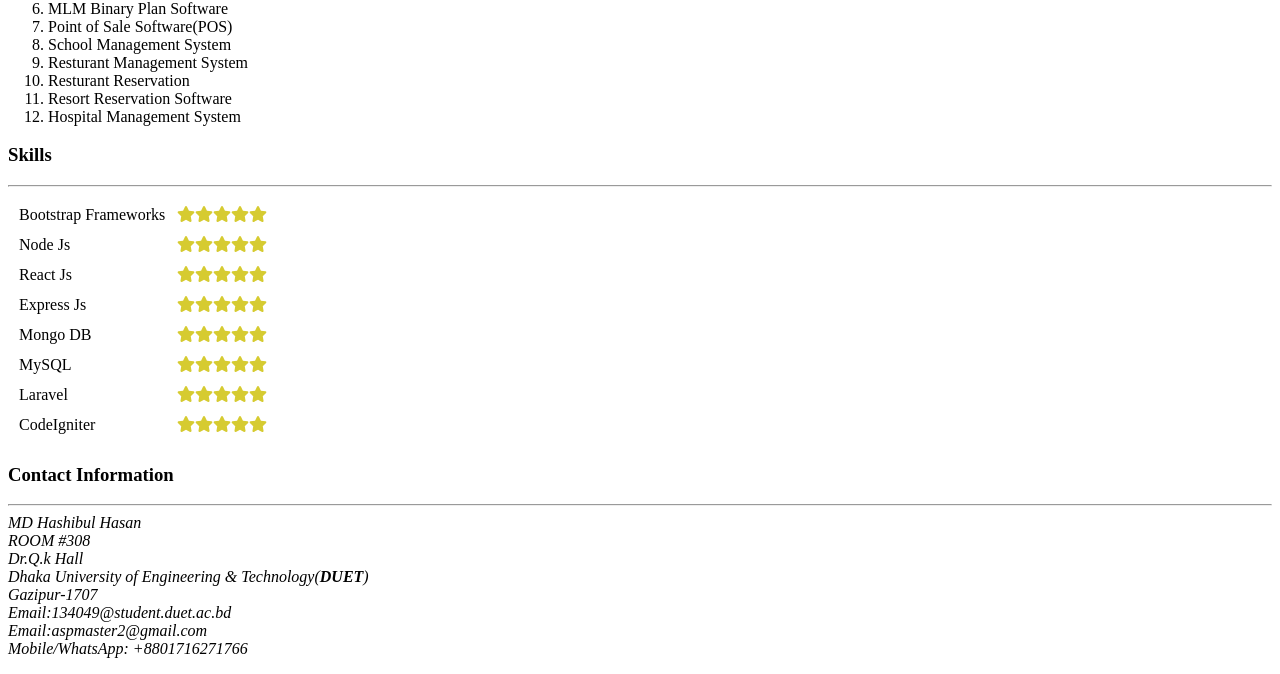
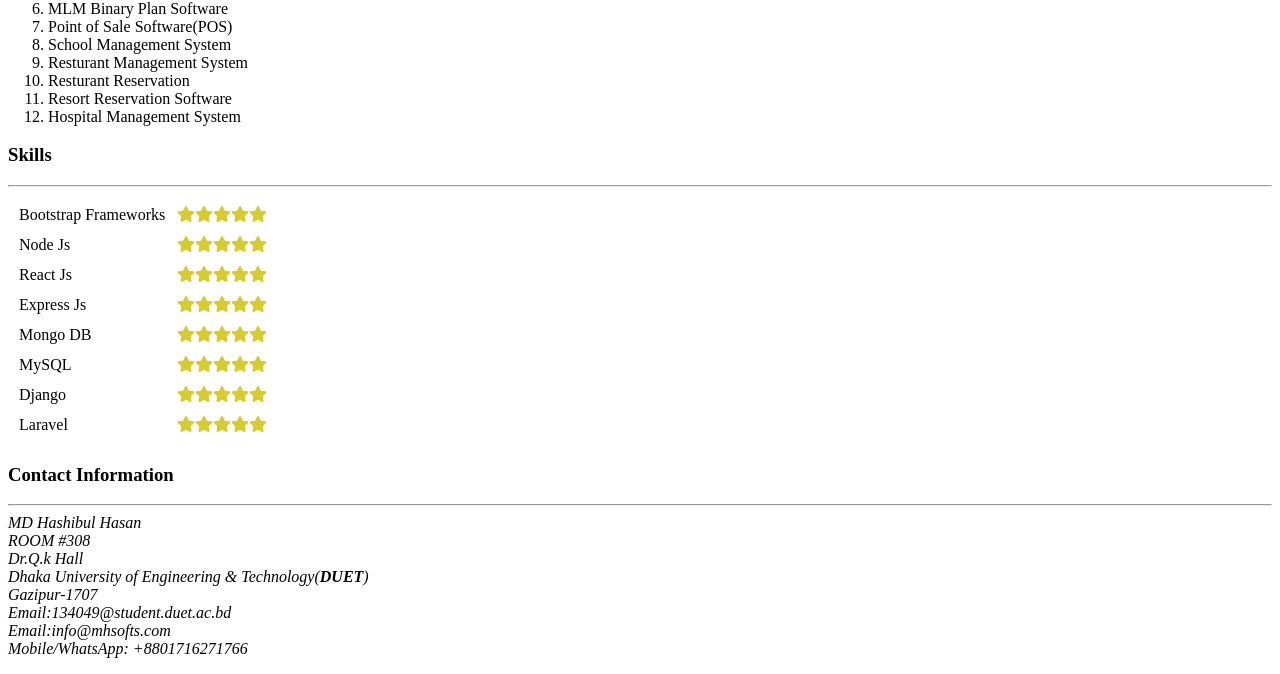
Before and after one commit to engrhhasan/portfolio, a plain HTML site: page index.html in a window 1280 px wide. Shown: the part 1455-2129 px from the top of the page. Drawn offline with Linux system fonts and the light colour scheme.

Commit message:
Update index.html

```diff
--- a/index.html
+++ b/index.html
@@ -149,15 +149,16 @@
           style="color:#d6cb31"></i></td>
     </tr>
     <tr>
+      <td>Django</td>
+      <td><i class="fas fa-star" style="color:#d6cb31"></i><i class="fas fa-star" style="color:#d6cb31"></i><i class="fas fa-star" style="color:#d6cb31"></i><i class="fas fa-star" style="color:#d6cb31"></i><i class="fas fa-star"
+          style="color:#d6cb31"></i></td>
+    </tr>
+    <tr>
       <td>Laravel</td>
       <td><i class="fas fa-star" style="color:#d6cb31"></i><i class="fas fa-star" style="color:#d6cb31"></i><i class="fas fa-star" style="color:#d6cb31"></i><i class="fas fa-star" style="color:#d6cb31"></i><i class="fas fa-star"
           style="color:#d6cb31"></i></td>
     </tr>
-    <tr>
-      <td>CodeIgniter</td>
-      <td><i class="fas fa-star" style="color:#d6cb31"></i><i class="fas fa-star" style="color:#d6cb31"></i><i class="fas fa-star" style="color:#d6cb31"></i><i class="fas fa-star" style="color:#d6cb31"></i><i class="fas fa-star"
-          style="color:#d6cb31"></i></td>
-    </tr>
+
 
 
     </tr>
@@ -177,7 +178,7 @@
   <address>Dhaka University of Engineering & Technology(<strong>DUET</strong>)</address>
   <address>Gazipur-1707</address>
   <address>Email:134049@student.duet.ac.bd</address>
-  <address>Email:aspmaster2@gmail.com</address>
+  <address>Email:info@mhsofts.com</address>
   <address>Mobile/WhatsApp: +8801716271766</address>
   <br>
   <a href="https://twitter.com/HashibulHasan16"><i class="fab fa-twitter-square" style="font-size:48px;color:gray"></i></a>
```
